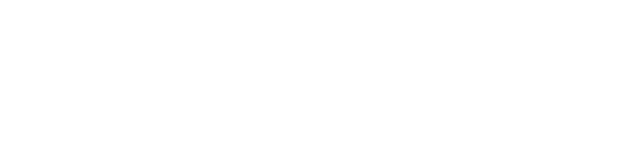
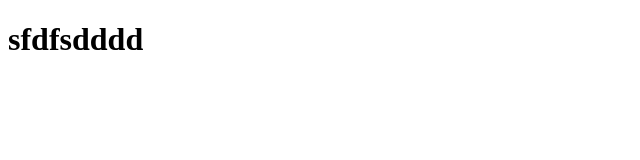
Before and after one commit to g2993763630/H546, a plain HTML site: page 数组排序.html in a window 1280 px wide. Shown: the whole page, without its empty margins (0-640 px from the left). Drawn offline with Linux system fonts and the light colour scheme.

Commit message:
m这是高志鑫提交的

```diff
--- a/数组排序.html
+++ b/数组排序.html
@@ -9,7 +9,7 @@
 </head>
 
 <body>
-
+<h1>sfdfsdddd</h1>
 </body>
 <script>
 
```
